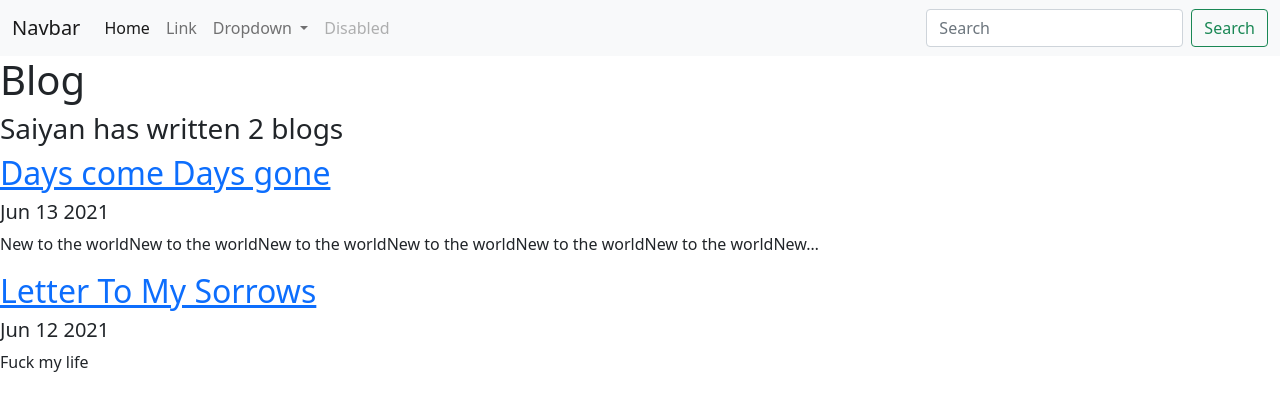
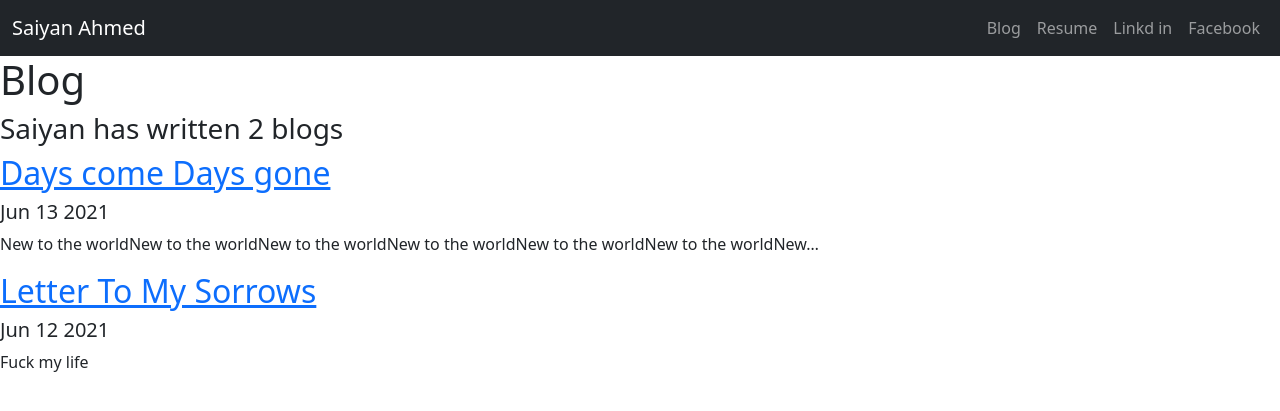
Before and after one commit to SaiyanAhmed/django_portfolio-project, a Django app: page /blog/ in a window 1280 px wide. Shown: the top 411 px of the page. Run offline with Django 3.2, Linux system fonts and the light colour scheme; data comes from the database, SQL or seed files in the repository.

Commit message:
setup the nav bar in base.html

```diff
--- a/portfolio/templates/portfolio/base.html
+++ b/portfolio/templates/portfolio/base.html
@@ -8,46 +8,27 @@
     <!-- Bootstrap CSS -->
     <link href="https://cdn.jsdelivr.net/npm/bootstrap@5.0.1/dist/css/bootstrap.min.css" rel="stylesheet" integrity="sha384-+0n0xVW2eSR5OomGNYDnhzAbDsOXxcvSN1TPprVMTNDbiYZCxYbOOl7+AMvyTG2x" crossorigin="anonymous">
 
-    <title>Hello, world!</title>
+    <title>Saiyan Ahmed</title>
   </head>
   <body>
+ {% load static %}
 
-  <nav class="navbar navbar-expand-lg navbar-light bg-light">
-    <div class="container-fluid">
-      <a class="navbar-brand" href="#">Navbar</a>
-      <button class="navbar-toggler" type="button" data-bs-toggle="collapse" data-bs-target="#navbarSupportedContent" aria-controls="navbarSupportedContent" aria-expanded="false" aria-label="Toggle navigation">
-        <span class="navbar-toggler-icon"></span>
-      </button>
-      <div class="collapse navbar-collapse" id="navbarSupportedContent">
-        <ul class="navbar-nav me-auto mb-2 mb-lg-0">
-          <li class="nav-item">
-            <a class="nav-link active" aria-current="page" href="#">Home</a>
-          </li>
-          <li class="nav-item">
-            <a class="nav-link" href="#">Link</a>
-          </li>
-          <li class="nav-item dropdown">
-            <a class="nav-link dropdown-toggle" href="#" id="navbarDropdown" role="button" data-bs-toggle="dropdown" aria-expanded="false">
-              Dropdown
-            </a>
-            <ul class="dropdown-menu" aria-labelledby="navbarDropdown">
-              <li><a class="dropdown-item" href="#">Action</a></li>
-              <li><a class="dropdown-item" href="#">Another action</a></li>
-              <li><hr class="dropdown-divider"></li>
-              <li><a class="dropdown-item" href="#">Something else here</a></li>
-            </ul>
-          </li>
-          <li class="nav-item">
-            <a class="nav-link disabled" href="#" tabindex="-1" aria-disabled="true">Disabled</a>
-          </li>
-        </ul>
-        <form class="d-flex">
-          <input class="form-control me-2" type="search" placeholder="Search" aria-label="Search">
-          <button class="btn btn-outline-success" type="submit">Search</button>
-        </form>
+  <nav class="navbar navbar-expand-lg navbar-dark bg-dark">
+  <div class="container-fluid">
+    <a class="navbar-brand" href="{% url 'home' %}">Saiyan Ahmed</a>
+    <button class="navbar-toggler" type="button" data-bs-toggle="collapse" data-bs-target="#navbarNavAltMarkup" aria-controls="navbarNavAltMarkup" aria-expanded="false" aria-label="Toggle navigation">
+    </button>
+    <div class="collapse navbar-collapse" id="navbarNavAltMarkup">
+      <div class="navbar-nav ms-auto">
+        <a class="nav-link" href="{% url 'blog:all_blogs' %}">Blog</a>
+        <a class="nav-link" href="{% static 'portfolio/cv.pdf' %}" target="_blank">Resume</a>
+        <a class="nav-link" href="https://www.linkedin.com/in/sakiful-ahmed-saiyan-42097a152/" target="_blank">Linkd in</a>
+        <a class="nav-link" href="https://www.facebook.com/profile.php?id=100004482614927" target="_blank">Facebook</a>
+
       </div>
     </div>
-  </nav>
+  </div>
+</nav>
 
   {% block content %}{% endblock %}
 
```
Also changed, not shown: 2 other files.
